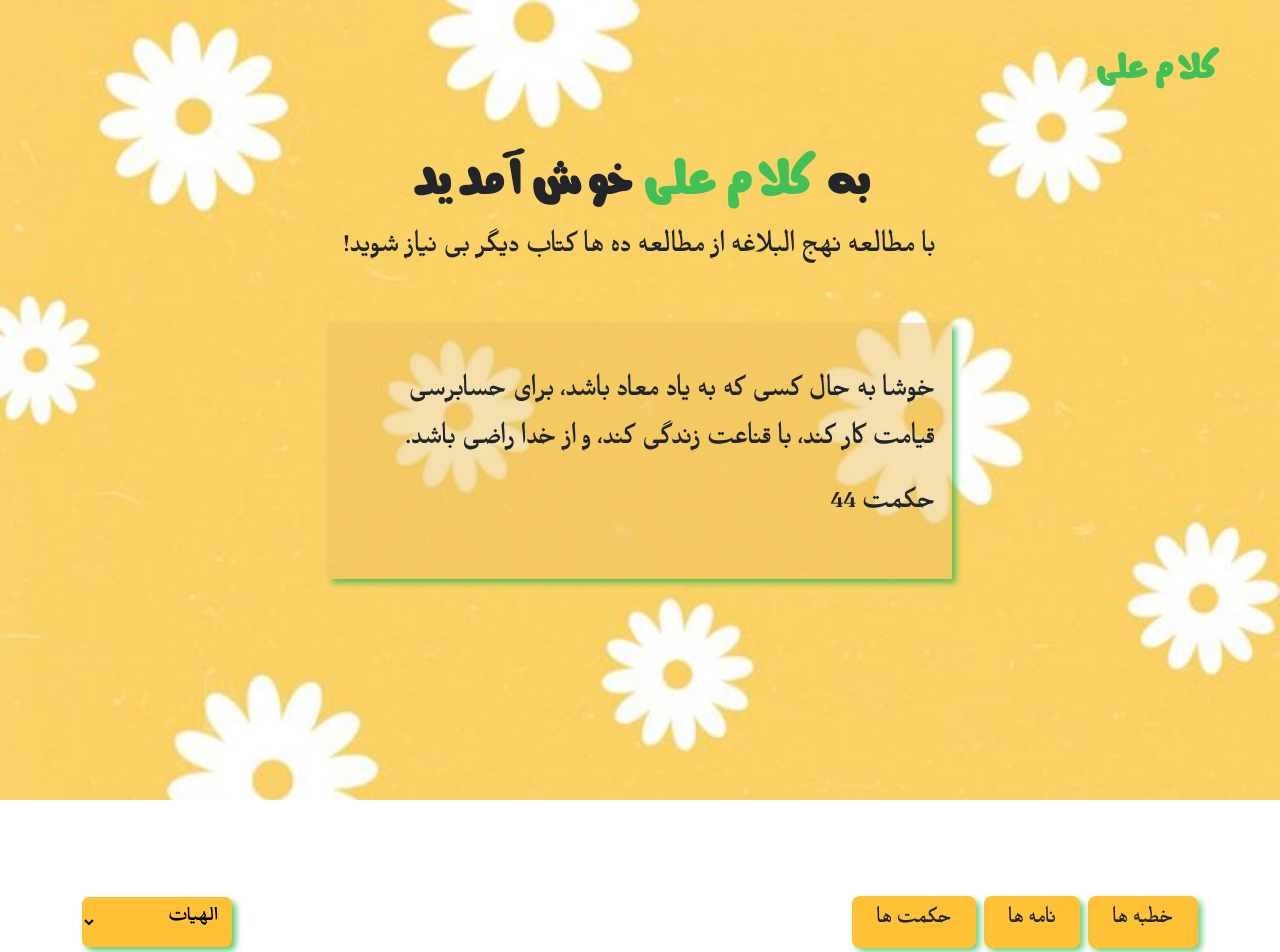
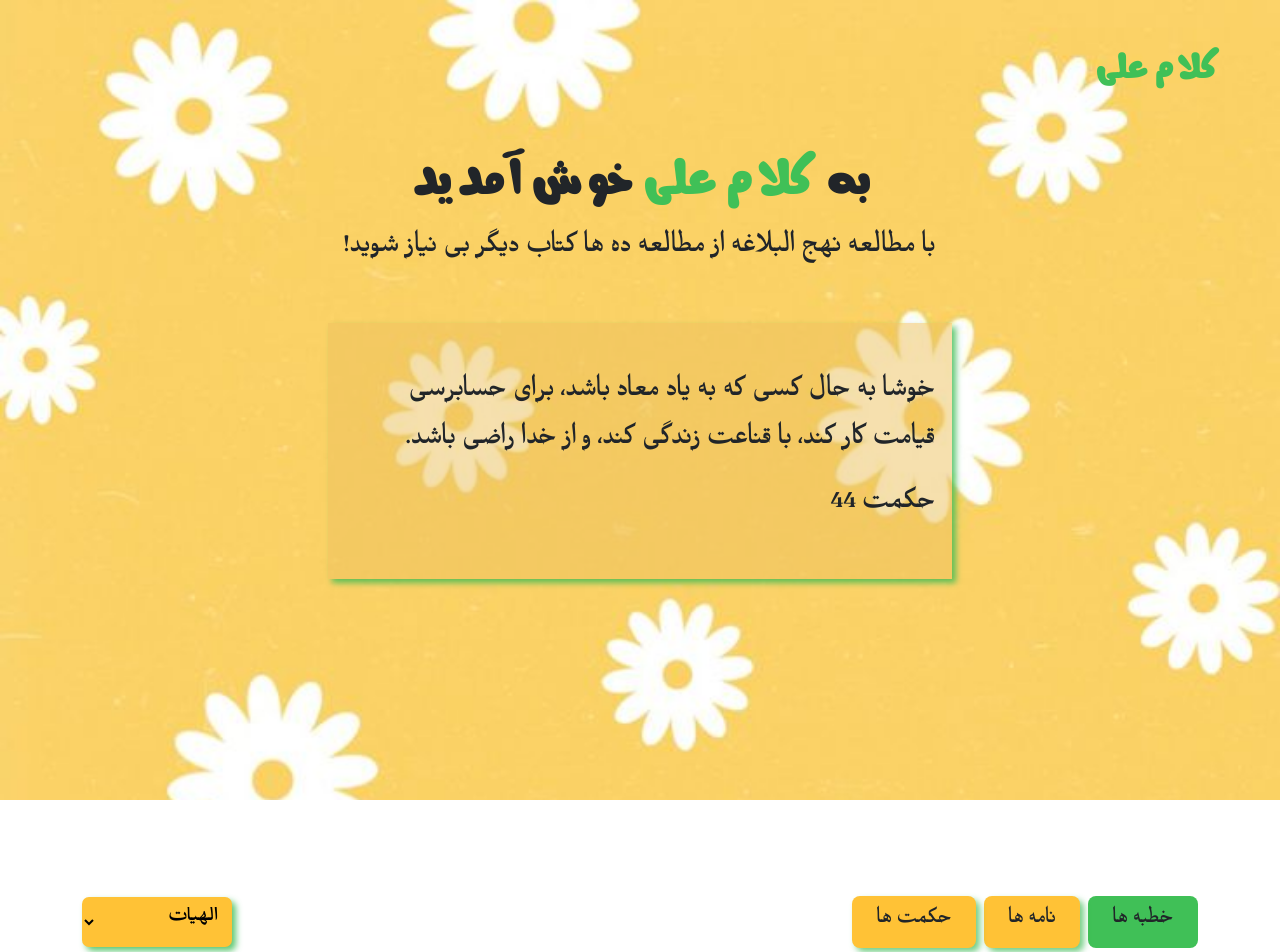
Before and after one commit to shukria-sultani/Imam-Ali-Sayings, a React (Vite) app in the folder Kalam-e-Ali/: page / in a window 1280 px wide. Shown: the top 952 px of the page. Built offline with nearby package versions, Linux system fonts and the light colour scheme.

Commit message:
Added activeCategory and onCategoryClick props in the CategoryButtons component  to pass data to it.

```diff
--- a/Kalam-e-Ali/src/App.jsx
+++ b/Kalam-e-Ali/src/App.jsx
@@ -1,27 +1,23 @@
-import { useEffect, useState } from 'react'
-import Hero from './Components/Hero'
-import 'bootstrap/dist/css/bootstrap.min.css';
-    import 'bootstrap/dist/js/bootstrap.min.js';
+import { useEffect, useState } from "react";
+import Hero from "./Components/Hero";
+import "bootstrap/dist/css/bootstrap.min.css";
+import "bootstrap/dist/js/bootstrap.min.js";
 
 // components
-import CategoryButtons from './Components/CategoryButtons';
-import ContentNavigator from './Components/ContentNavigator';
-import Content from './Components/Content';
-import Footer from './Components/Footer';
+import CategoryButtons from "./Components/CategoryButtons";
+import ContentNavigator from "./Components/ContentNavigator";
+import Content from "./Components/Content";
+import Footer from "./Components/Footer";
 
 // data
 import namah from "./data/namah";
 import khutbah from "./data/khutbah";
 import hekmat from "./data/hekmat";
 
-
-
-
 function App() {
-
   const [activeCategory, setActiveCategory] = useState(null);
   const [currentContentList, setCurrentContentList] = useState([]);
-  const[currentContentIndex, setCurrentContentIndex] = useState(0)
+  const [currentContentIndex, setCurrentContentIndex] = useState(0);
 
   useEffect(() => {
     const defaultCategory = "خطبه ها";
@@ -29,17 +25,46 @@ function App() {
     setCurrentContentList(khutbah);
   }, []);
 
+  function changeCategory(categoryName) {
+    setActiveCategory(categoryName);
+    switch (categoryName) {
+      case "خطبه ها":
+        setCurrentContentList(khutbah);
+        break;
+      case "نامه ها":
+        setCurrentContentList(namah);
+        break;
+      case "حکمت ها":
+        setCurrentContentList(hekmat);
+        break;
+    }
+    setCurrentContentIndex(0);
+  }
+  function handleNext() {
+    setCurrentContentIndex((prevIndex) =>
+      prevIndex < currentContentList.length - 1 ? prevIndex + 1 : prevIndex
+    );
+  }
+  function handleBack() {
+    setCurrentContentIndex((prevIndex) => {
+      prevIndex > 0 ? prevIndex - 1 : prevIndex;
+    });
+  }
 
-  return(
+  const displayedContent =
+    currentContentList.length > 0
+      ? currentContentList[currentContentIndex]
+      : null;
+
+  return (
     <>
-    <Hero></Hero>
-    <CategoryButtons></CategoryButtons>
-    <ContentNavigator></ContentNavigator>
-    <Content></Content>
-    <Footer></Footer>
+      <Hero></Hero>
+      <CategoryButtons activeCategory={activeCategory} onCategoryClick={changeCategory}></CategoryButtons>
+      <ContentNavigator></ContentNavigator>
+      <Content></Content>
+      <Footer></Footer>
     </>
-  )
-
+  );
 }
 
-export default App
+export default App;
--- a/Kalam-e-Ali/src/Components/CategoryButtons.jsx
+++ b/Kalam-e-Ali/src/Components/CategoryButtons.jsx
@@ -1,7 +1,7 @@
 import React, { useState } from "react";
 import CategoryDropdown from "./CategoryDropdown";
 
-export default function CategoryButtons() {
+export default function CategoryButtons({activeCategory, onCategoryClick }) {
   const inactiveStyle = {
     backgroundColor: "#FFC236",
     boxShadow: " 4px 4px 6px rgba(58, 187, 82, 0.7)",
@@ -18,11 +18,11 @@ export default function CategoryButtons() {
     transition: "2s",
   };
 
-  let [activeCategory, setActiveCategory] = useState(null);
+  // let [activeCategory, setActiveCategory] = useState(null);
 
-  function handleCategoryClick(category) {
-    setActiveCategory(category);
-  }
+  // function onCategoryClick(category) {
+  //   setActiveCategory(category);
+  // }
 
   return (
     <>
@@ -32,21 +32,21 @@ export default function CategoryButtons() {
 
             <button
               className="btn btn-lg ps-3 pe-3 ps-md-4 pe-md-4"
-              onClick={() => handleCategoryClick("خطبه ها")}
+              onClick={() => onCategoryClick("خطبه ها")}
               style={activeCategory === "خطبه ها" ? activeStyle : inactiveStyle}
             >
               خطبه ها{" "}
             </button>
              <button
               className="btn btn-lg p-2 ps-3 pe-3 ps-md-4 pe-md-4"
-              onClick={() => handleCategoryClick("نامه ها")}
+              onClick={() => onCategoryClick("نامه ها")}
               style={activeCategory === "نامه ها" ? activeStyle : inactiveStyle}
             >
               نامه ها
             </button>
             <button
               className="btn btn-lg ps-3 pe-3 ps-md-4 pe-md-4"
-              onClick={() => handleCategoryClick("حکمت ها")}
+              onClick={() => onCategoryClick("حکمت ها")}
               style={activeCategory === "حکمت ها" ? activeStyle : inactiveStyle}
             >
               حکمت ها
```
